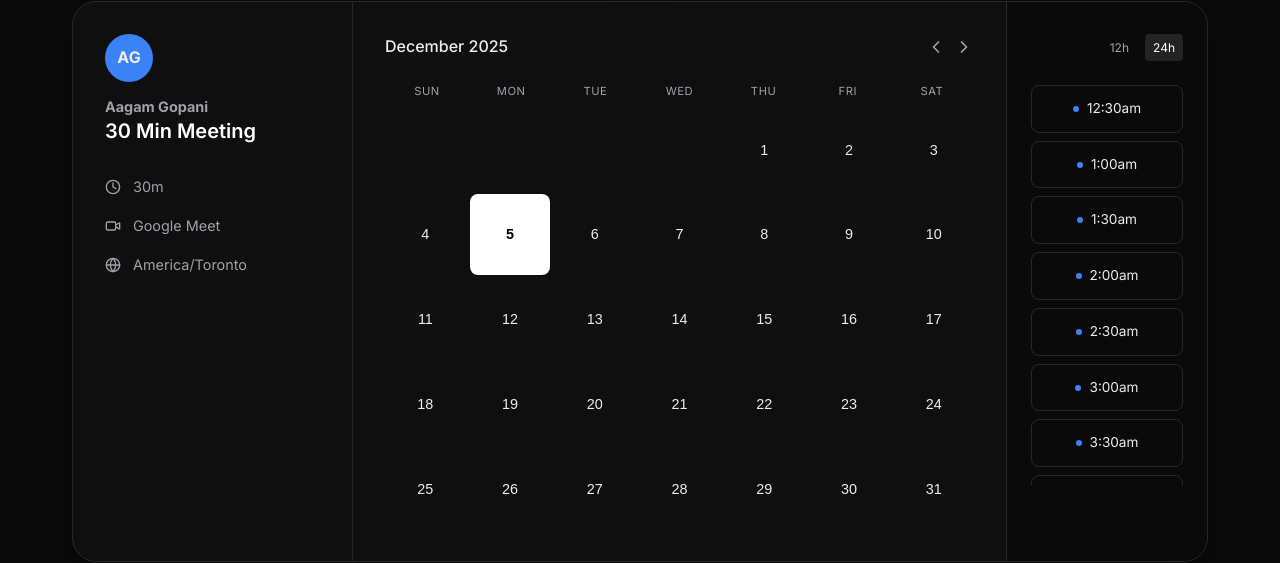
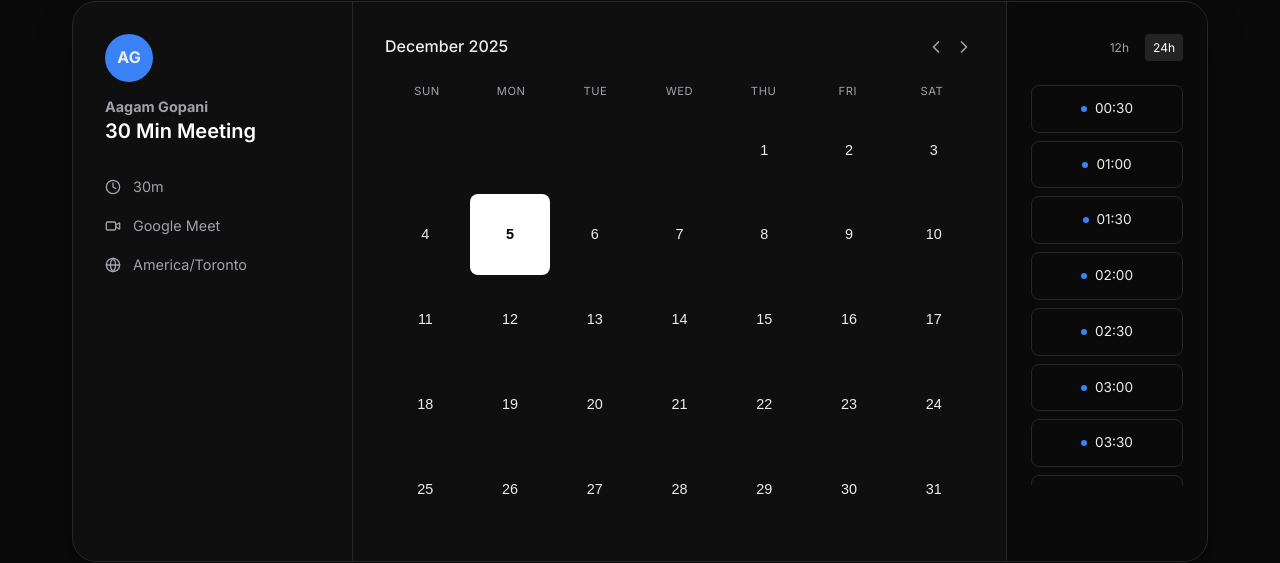
Before and after one commit to agamgopani/portfolio, a React (Vite) app: page / in a window 1280 px wide. Shown: the part 4850-5413 px from the top of the page. Built offline with nearby package versions, Linux system fonts and the light colour scheme.

Commit message:
feat: add functional 12h/24h time format toggle and realistic time slots

```diff
--- a/src/components/BookingContact.jsx
+++ b/src/components/BookingContact.jsx
@@ -12,6 +12,7 @@ const BookingContact = () => {
     message: ''
   });
   const [selectedDate, setSelectedDate] = useState(5);
+  const [timeFormat, setTimeFormat] = useState('24h');
 
   const handleInputChange = (e) => {
     const { id, value } = e.target;
@@ -43,10 +44,22 @@ const BookingContact = () => {
     25, 26, 27, 28, 29, 30, 31
   ];
 
-  const timeSlots = [
-    '12:30am', '1:00am', '1:30am', '2:00am', '2:30am',
-    '3:00am', '3:30am', '4:00am', '4:30am', '5:00am'
+  // Realistic time slots (business hours)
+  const timeSlots24h = [
+    '00:30', '01:00', '01:30', '02:00', '02:30', '03:00', '03:30',
+    '04:00', '04:30', '05:00', '09:00', '09:30', '10:00', '10:30',
+    '11:00', '11:30', '12:00', '12:30', '13:00', '13:30', '14:00',
+    '14:30', '15:00', '15:30', '16:00', '16:30', '17:00'
   ];
+
+  const timeSlots12h = [
+    '12:30am', '1:00am', '1:30am', '2:00am', '2:30am', '3:00am', '3:30am',
+    '4:00am', '4:30am', '5:00am', '9:00am', '9:30am', '10:00am', '10:30am',
+    '11:00am', '11:30am', '12:00pm', '12:30pm', '1:00pm', '1:30pm', '2:00pm',
+    '2:30pm', '3:00pm', '3:30pm', '4:00pm', '4:30pm', '5:00pm'
+  ];
+
+  const timeSlots = timeFormat === '24h' ? timeSlots24h : timeSlots12h;
 
   const copyEmail = () => {
     navigator.clipboard.writeText(email);
@@ -153,8 +166,18 @@ const BookingContact = () => {
               {/* Time Slots */}
               <div className="cal-timeslots">
                 <div className="timeslot-header">
-                  <span className="time-mode">12h</span>
-                  <span className="time-mode active">24h</span>
+                  <span
+                    className={`time-mode ${timeFormat === '12h' ? 'active' : ''}`}
+                    onClick={() => setTimeFormat('12h')}
+                  >
+                    12h
+                  </span>
+                  <span
+                    className={`time-mode ${timeFormat === '24h' ? 'active' : ''}`}
+                    onClick={() => setTimeFormat('24h')}
+                  >
+                    24h
+                  </span>
                 </div>
                 <div className="timeslot-list">
                   {timeSlots.map((time, idx) => (
```
